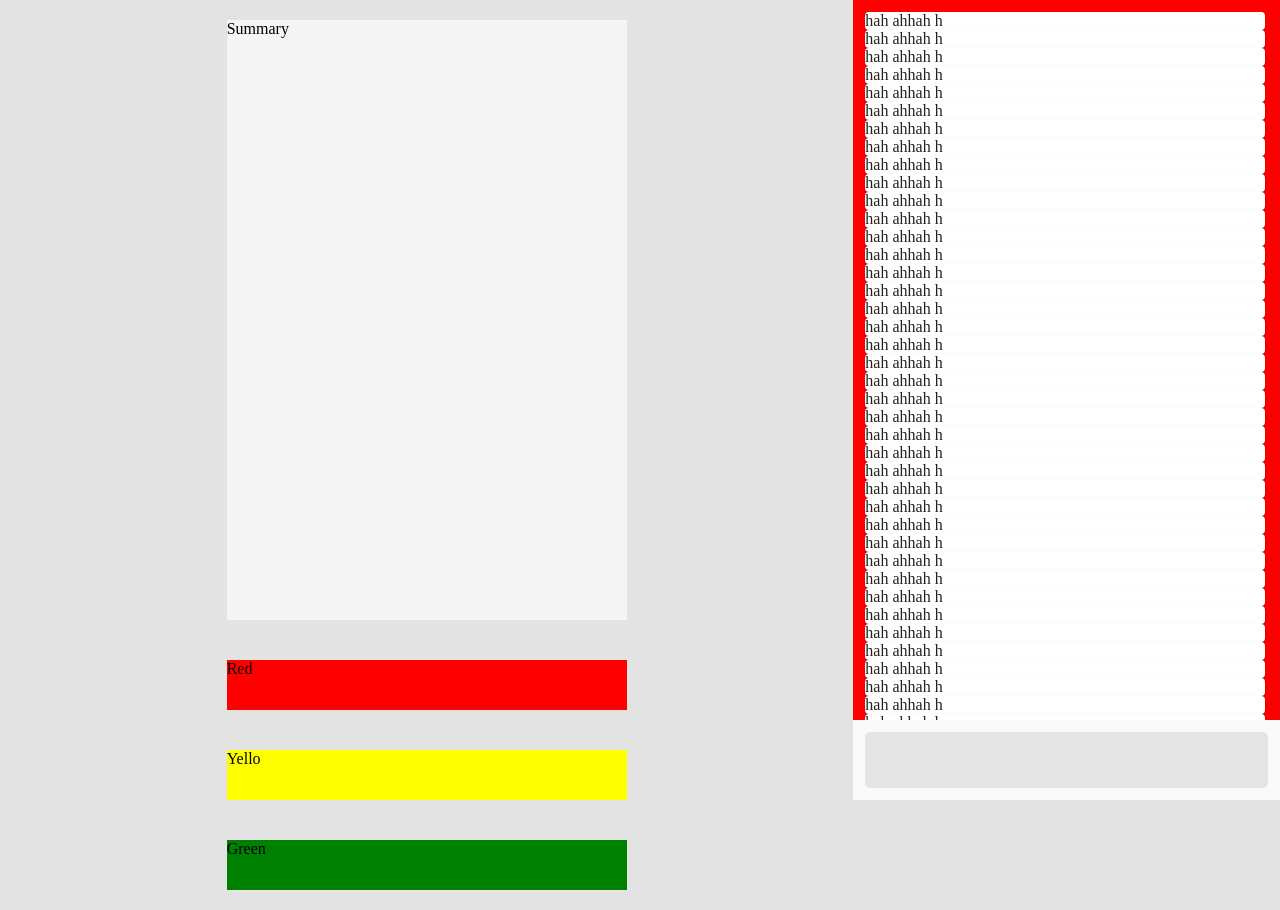
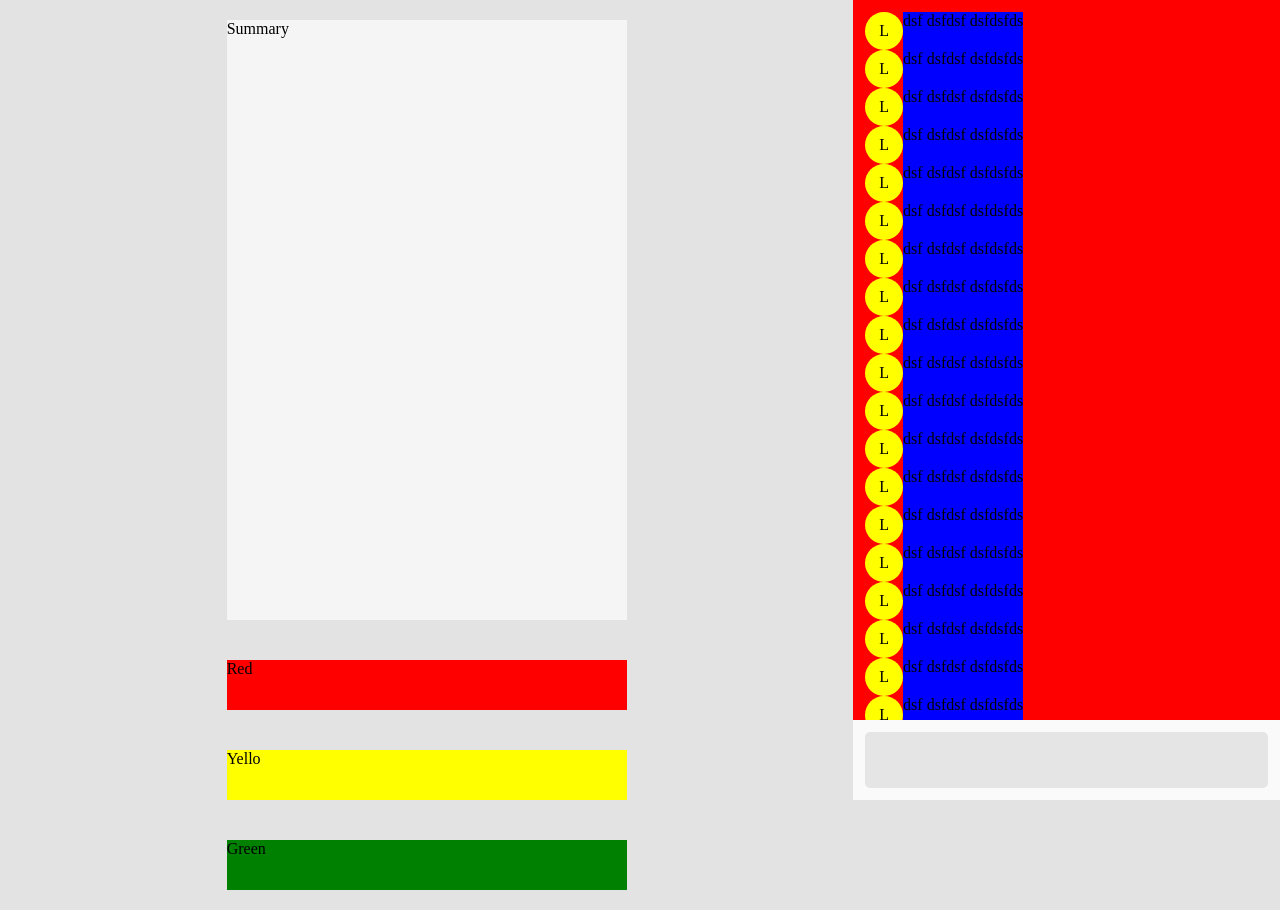
Before and after one commit to kamleshdhondge/aihackathonmonolith, a React (Create React App) app in the folder frontend/: page / in a window 1280 px wide. Both pictures are taken after a click on the button "Go to the second page". Built offline with nearby package versions, Linux system fonts and the light colour scheme.

Commit message:
Adding more chat box stuff

```diff
--- a/frontend/src/components/Chat.css
+++ b/frontend/src/components/Chat.css
@@ -55,3 +55,19 @@
 .submit-message-input:focus {
     outline: none;
 }
+
+.chat-query-container {
+    width: 100%;
+    display: flex;
+    box-sizing: border-box;
+}
+
+.chat-query-letter {
+    padding: 10px 14px;
+    border-radius: 50%;
+    background-color: yellow;
+}
+
+.chat-query-message {
+    background-color: blue;
+}
--- a/frontend/src/components/Chat.js
+++ b/frontend/src/components/Chat.js
@@ -14,12 +14,12 @@ const ChatBox = () => {
 const Messages = (props) => {
   return <div className="messages-box">
     {[1,1,1,1,1,1,1,1,1,1,1,1,1,1,1,1,1,1,1,1,1,1,1,1,1,1,1,1,1,1,1,1,1,1,1,1,1,1,1,1,1,1,1,1,1,1,1,1,1,1,1].map((i, index) => {
-      return <Paper
+      return <ChatQuery
       key={index}
             style={{
               maxWidth: 400,
             }}
-      >hah ahhah h</Paper>
+      ></ChatQuery>
     })}
   </div>;
 }
@@ -32,6 +32,13 @@ const SubmitMessage = (props) => {
   );
 }
 
+const ChatQuery = (props) => {
+  return <div className='chat-query-container'>
+    <div className='chat-query-letter'>L</div>
+    <div className='chat-query-message'>dsf dsfdsf dsfdsfds</div>
+  </div>;
+}
+
 export const Chat = (props) => {
     return <div className='chat-box'>
        <ChatBox />
```
